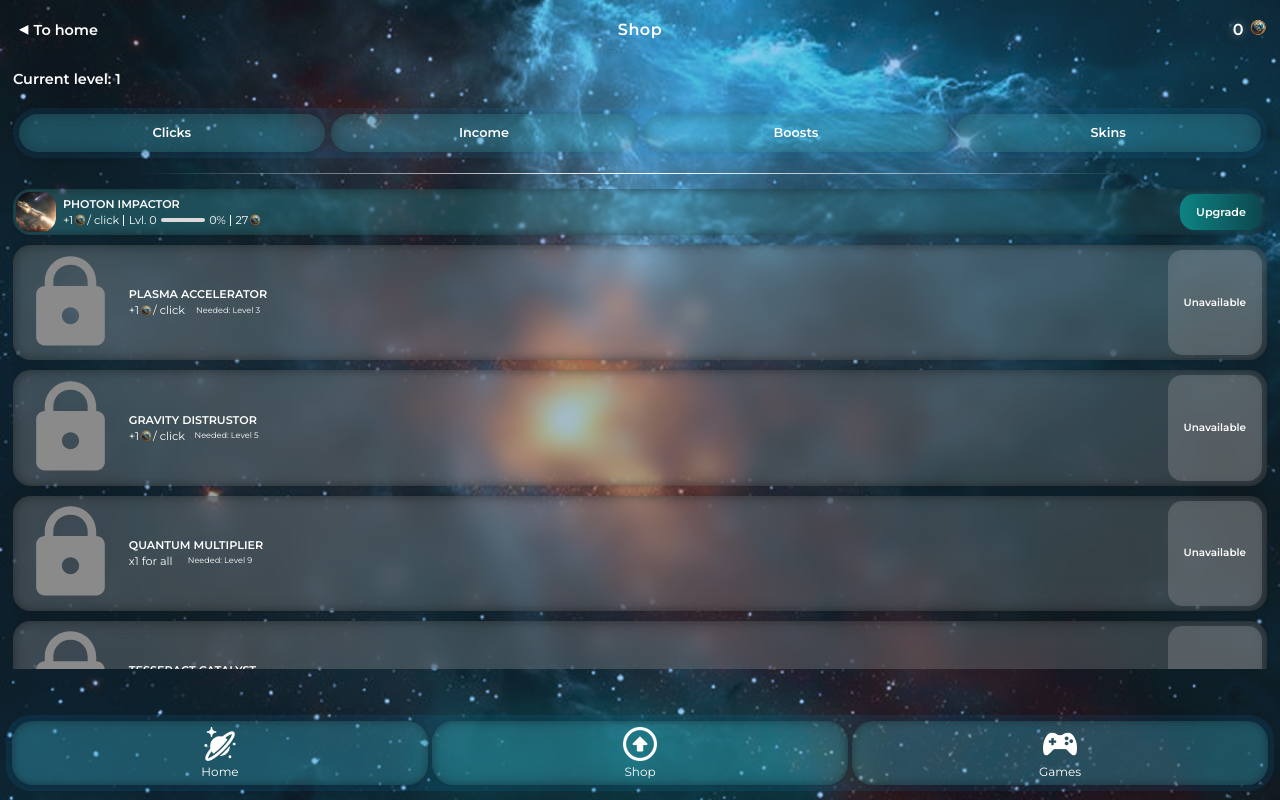
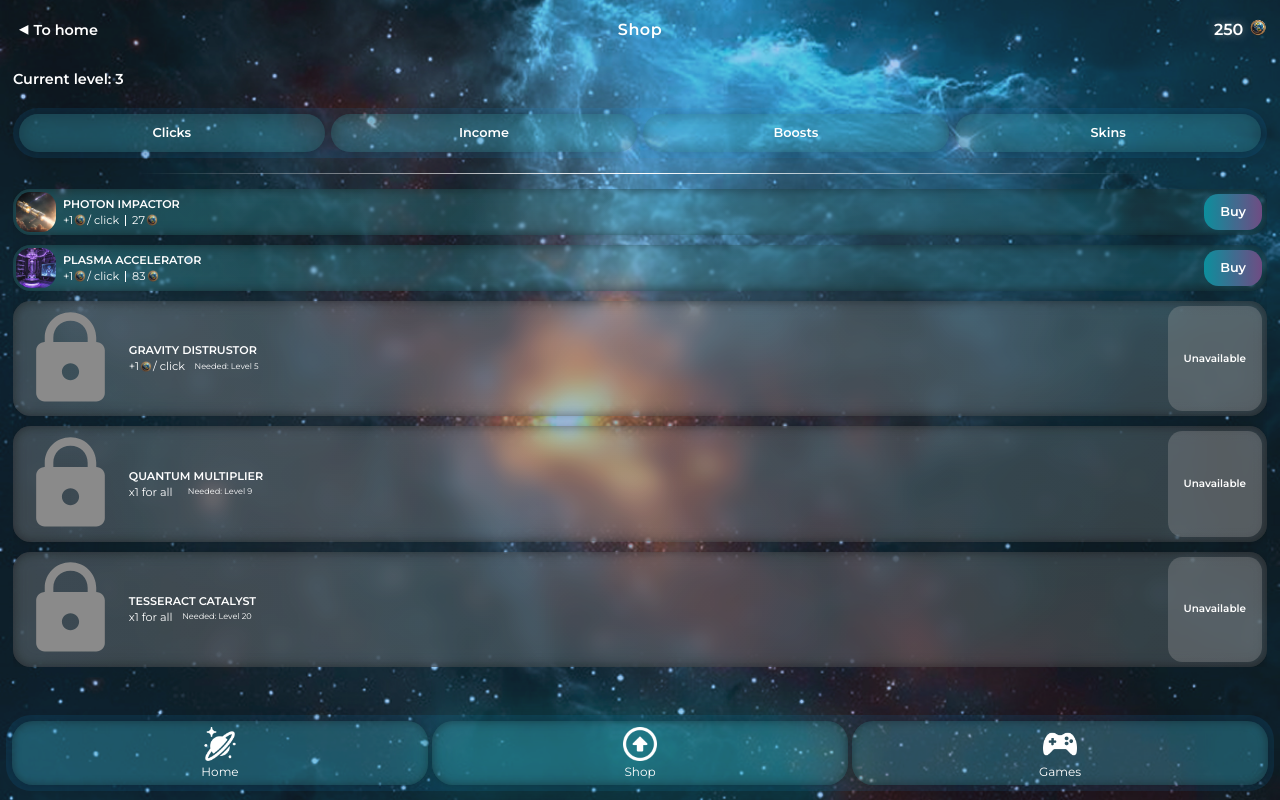
Before and after one commit to processhackerman/PlanetUP, a React (Vite) app: page /PlanetUP/shop in a window 1280 px wide. Built offline with nearby package versions, Linux system fonts and the light colour scheme.

Commit message:
MVP finished

```diff
--- a/src/App.jsx
+++ b/src/App.jsx
@@ -7,10 +7,37 @@ import LoadingScreen from "./pages/LoadingScreen";
 import { Route, Routes, useLocation } from "react-router";
 import { AnimatePresence, motion } from "motion/react";
 import PageWrapper from "./components/UI/PageWrapper";
+import { useEffect } from "react";
 
 function App() {
   const isLoading = useGameStore((s) => s.isLoading);
   const location = useLocation();
+
+  const startPassiveIncome = useGameStore((s) => s.startPassiveIncome);
+
+  useEffect(() => {
+    const store = useGameStore.getState();
+
+    store.loadGame(); // загрузка
+    store.applyOfflineIncome(); // AFK доход
+    store.startPassiveIncome(); // онлайн доход
+
+    setInterval(() => {
+      store.restoreEnergy();
+    }, 1300);
+
+    const save = () => store.saveLastActive();
+
+    window.addEventListener("beforeunload", save);
+
+    document.addEventListener("visibilitychange", () => {
+      if (document.hidden) save();
+    });
+
+    return () => {
+      window.removeEventListener("beforeunload", save);
+    };
+  }, []);
 
   return (
     <div className="main-page">
--- a/src/components/Game/Planet.jsx
+++ b/src/components/Game/Planet.jsx
@@ -45,6 +45,13 @@ function Planet() {
     await controls.start({ scale: 1, transition: { duration: 0.09 } });
   };
 
+  const formatText = (text) => {
+    if (text >= 1000000) {
+      return text / 100000, "mil";
+    } else if (text >= 1000) return text / 1000 + "k";
+    else return text;
+  };
+
   return (
     <>
       <div className="main-planet">
@@ -56,7 +63,7 @@ function Planet() {
                 alt=""
               />
             </div>
-            <div className="income__item-value">{clickPower}</div>
+            <div className="income__item-value">{formatText(clickPower)}</div>
             <div className="income__item-label">Income / click</div>
           </div>
           <div className="income__item income-hour">
@@ -66,7 +73,9 @@ function Planet() {
                 alt=""
               />
             </div>
-            <div className="income__item-value">{passiveIncome}</div>
+            <div className="income__item-value">
+              {formatText(passiveIncome)}
+            </div>
             <div className="income__item-label">Income / hour</div>
           </div>
         </div>
--- a/src/components/Shop/ShopTab.jsx
+++ b/src/components/Shop/ShopTab.jsx
@@ -39,10 +39,11 @@ export default function ShopTab({ category }) {
         }
 
         const currentCardLevel = levels[item.id] || 0;
-        let status = "available";
+        let status = "";
 
         if (currentCardLevel >= item.maxLevel) status = "max";
         else if (playerLevel < item.unlockLevel) status = "locked";
+        else if (currentCardLevel === 0) status = "available";
         else status = "upgradeable";
 
         const cardPrice =
--- a/src/strores/useGameStore.js
+++ b/src/strores/useGameStore.js
@@ -3,25 +3,21 @@ import upgrades from "../data/upgrades";
 import { getUpgradeCost, getUpgradePower } from "../utils/upgradeMath";
 
 const useGameStore = create((set, get) => {
-  if (typeof window !== "undefined") {
-    setInterval(() => {
-      get().restoreEnergy();
-    }, 1300);
-  }
-
   return {
-    balance: 0,
+    balance: 250,
     energy: 500,
     maxEnergy: 500,
     currentLevelProgress: 0,
     clickPower: 1,
-    passiveIncome: 0,
+    passiveIncome: 1000,
     isLoading: true,
-    currentLevel: 1,
+    currentLevel: 3,
     incomeMultiplier: 1,
     critBoostActive: false,
     currentSkinId: "skin_1",
     ownedSkins: ["skin_1"],
+    passiveInterval: null,
+    lastActiveAt: Date.now(),
 
     upgradesLevels: {},
 
@@ -107,7 +103,7 @@ const useGameStore = create((set, get) => {
 
       if (category === "click")
         set((state) => ({ clickPower: state.clickPower + newPower }));
-      else if (category === "income") set({ passiveIncome: newPower });
+      else if (category === "passive") set({ passiveIncome: newPower });
     },
 
     buyBoost: (boostId) => {
@@ -249,6 +245,118 @@ const useGameStore = create((set, get) => {
         currentSkinId: skinId,
       });
     },
+
+    startPassiveIncome: () => {
+      const { passiveInterval } = get();
+      if (passiveInterval) return;
+
+      const interval = setInterval(() => {
+        const income = Math.ceil(get().passiveIncome / 60 / 3);
+        if (income <= 0) return;
+
+        set((state) => ({
+          balance: state.balance + income,
+        }));
+      }, 20000); // каждые 10 сек
+
+      set({ passiveInterval: interval });
+    },
+
+    stopPassiveIncome: () => {
+      const interval = get().passiveInterval;
+      if (interval) {
+        clearInterval(interval);
+        set({ passiveInterval: null });
+      }
+    },
+
+    applyOfflineIncome: () => {
+      const { lastActiveAt, passiveIncome, balance } = get();
+
+      if (!lastActiveAt || passiveIncome <= 0) return;
+
+      const now = Date.now();
+      const diffMs = now - lastActiveAt;
+
+      const maxAfkMs = 3 * 60 * 60 * 1000; // 3 часа
+      const effectiveMs = Math.min(diffMs, maxAfkMs);
+
+      const seconds = Math.floor(effectiveMs / 1000);
+      const income = Math.floor((passiveIncome / 3600) * seconds);
+
+      if (income > 0) {
+        set({ balance: balance + income });
+      }
+
+      set({ lastActiveAt: now });
+    },
+
+    startPassiveIncome: () => {
+      setInterval(() => {
+        const { passiveIncome, balance } = get();
+        if (passiveIncome <= 0) return;
+
+        set({ balance: Math.round(balance + passiveIncome / 180) });
+      }, 20000); // раз в секунду
+    },
+
+    saveLastActive: () => {
+      const state = get();
+
+      localStorage.setItem(
+        "planetup-save",
+        JSON.stringify({
+          balance: state.balance,
+          energy: state.energy,
+          maxEnergy: state.maxEnergy,
+          currentLevel: state.currentLevel,
+          currentLevelProgress: state.currentLevelProgress,
+          upgradesLevels: state.upgradesLevels,
+          passiveIncome: state.passiveIncome,
+          currentPlanet: state.currentPlanet,
+          lastActiveAt: Date.now(),
+        })
+      );
+    },
+
+    saveGame: () => {
+      const state = get();
+
+      const data = {
+        balance: state.balance,
+        energy: state.energy,
+        currentLevel: state.currentLevel,
+        currentLevelProgress: state.currentLevelProgress,
+        upgradesLevels: state.upgradesLevels,
+        passiveIncome: state.passiveIncome,
+        currentPlanet: state.currentPlanet,
+        lastActiveAt: state.lastActiveAt,
+      };
+
+      localStorage.setItem("planetup-save", JSON.stringify(data));
+    },
+
+    loadGame: () => {
+      const raw = localStorage.getItem("planetup-save");
+      if (!raw) return;
+
+      try {
+        const data = JSON.parse(raw);
+
+        set({
+          balance: data.balance ?? 0,
+          energy: data.energy ?? 500,
+          currentLevel: data.currentLevel ?? 1,
+          currentLevelProgress: data.currentLevelProgress ?? 0,
+          upgradesLevels: data.upgradesLevels ?? {},
+          passiveIncome: data.passiveIncome ?? 0,
+          currentPlanet: data.currentPlanet ?? "earth",
+          lastActiveAt: data.lastActiveAt ?? Date.now(),
+        });
+      } catch {
+        console.error("Save broken");
+      }
+    },
   };
 });
 
--- a/src/styles/components/Planet.scss
+++ b/src/styles/components/Planet.scss
@@ -21,6 +21,7 @@
   &-hour {
     background: linear-gradient(90deg, #202041, #7816ce);
     box-shadow: #481084 0 0 12px;
+    white-space: nowrap;
   }
 
   &__item {
```
